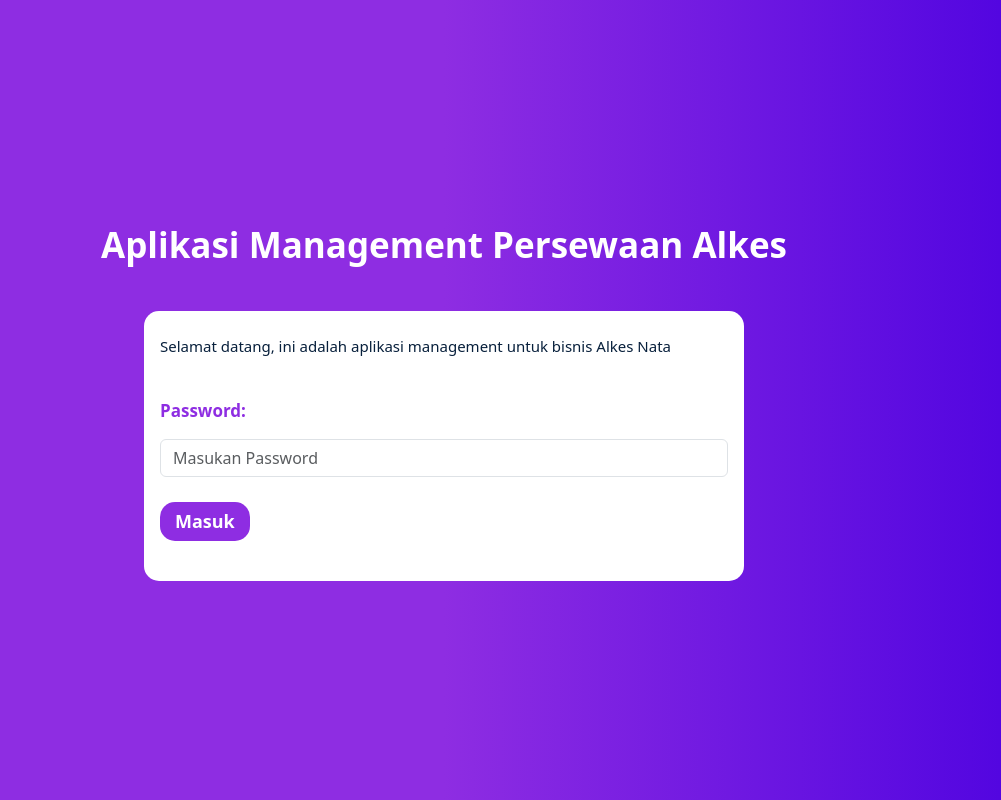
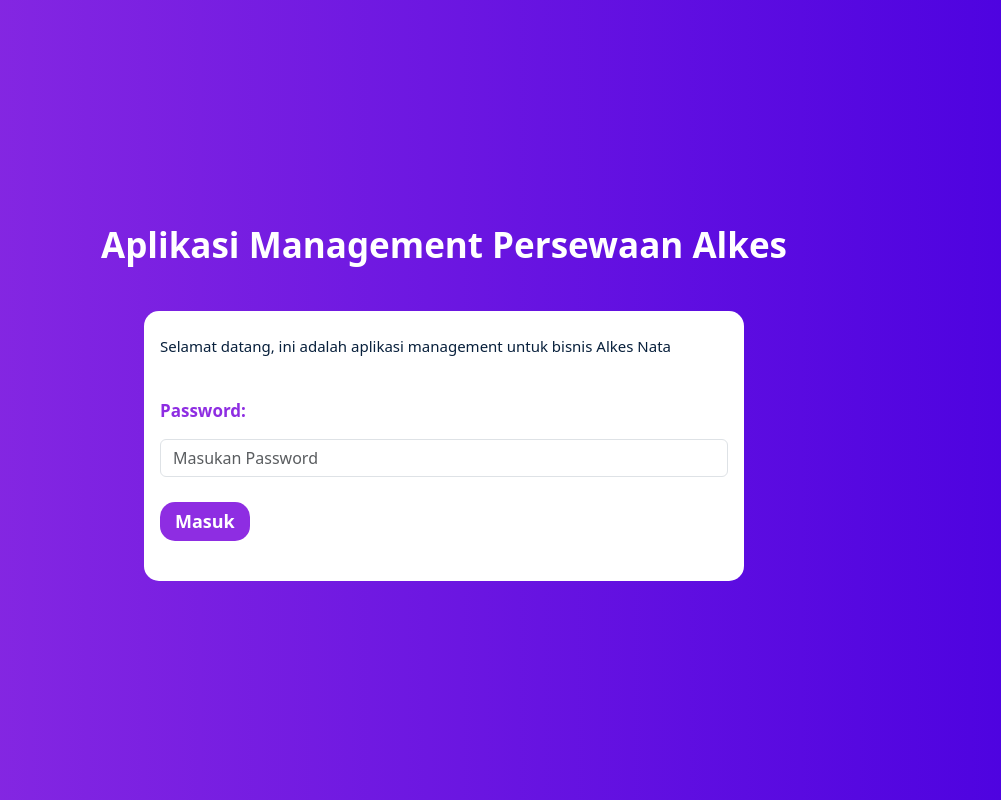
Before and after one commit to alifsyahpanji/demo-persewaan-alkes, a PHP site: page /admin/login.php in a window 1280 px wide. Shown: the whole page, without its empty margins (196-1197 px from the left). Run offline with PHP 8.4, Linux system fonts and the light colour scheme.

Commit message:
Memperbaiki css halaman login

```diff
--- a/assets/login.css
+++ b/assets/login.css
@@ -1,5 +1,5 @@
 body {
-    background: linear-gradient(90deg, rgba(142, 45, 226, 1) 50%, rgba(74, 0, 224, 1) 100%);
+    background-image: linear-gradient(to right, #8E2DE2, #4A00E0);
 }
 
 .container-vh {
@@ -59,12 +59,6 @@ body {
     margin-top: 25px;
 }
 
-/* Admin */
-
-nav {
-    background-color: rgb(0, 115, 255);
-    width: 80px;
-}
 
 
 @media only screen and (orientation: landscape) {
```
